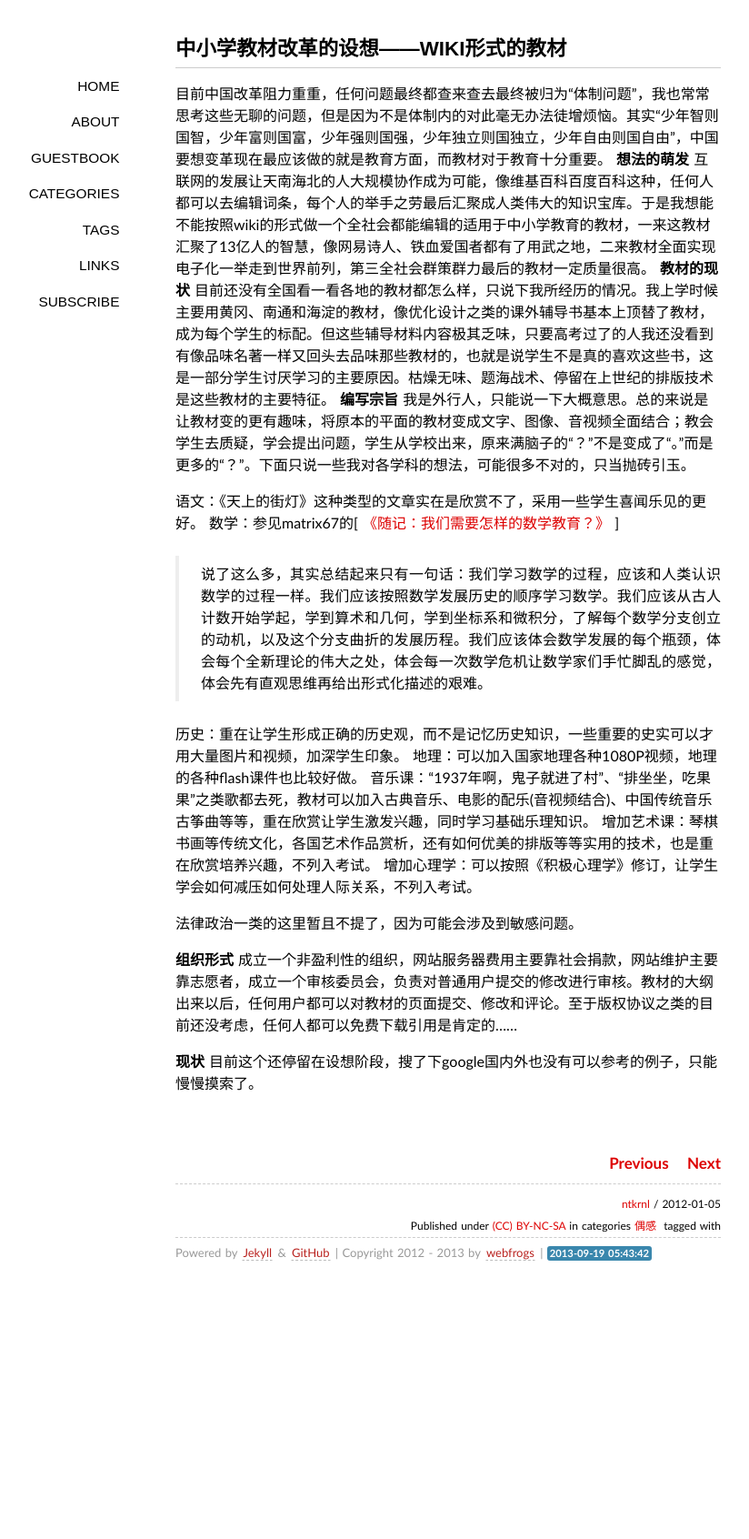
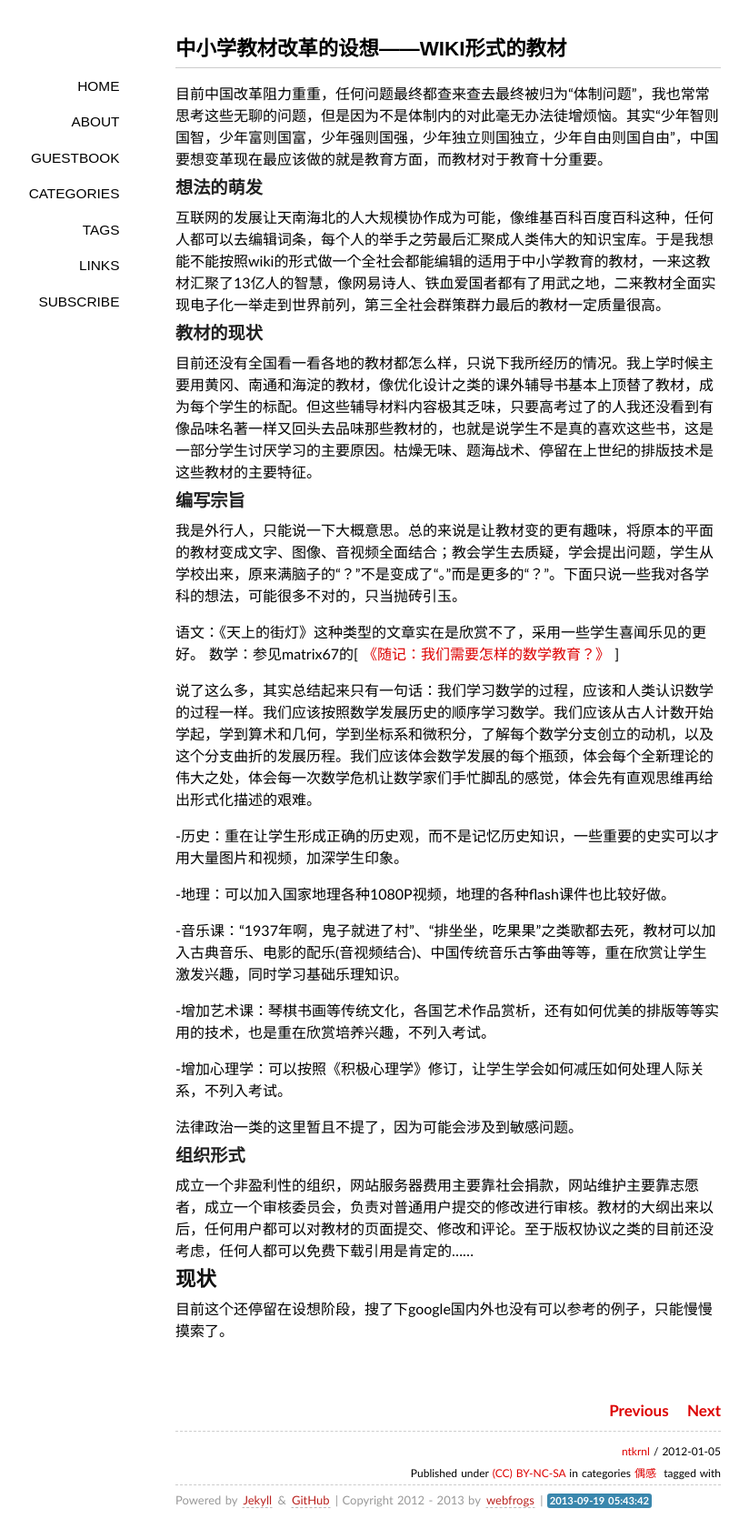
Before and after one commit to ntkrnl/ntkrnl.github.io, a Jekyll site: the page built from _posts/2012-01-05-primary-and-middle-school-textbook-form-of-proposals-for-the-reform-of-wiki-teaching-material.markdown, in a window 1280 px wide. Shown: the whole page at 91% size, without its empty margins (147-971 px from the left). Built offline with Jekyll 4.4.1, drawn with Linux system fonts in a browser that asks for light colours; some web fonts are replaced; Markdown is read by kramdown in place of the engine named in the settings; comment, search, counter and statistics services are not loaded; before the commit the page ends 1420 px from its top, so only the background shows below that; part of the change alters nothing that is shown.

```diff
--- a/_posts/2012-01-05-primary-and-middle-school-textbook-form-of-proposals-for-the-reform-of-wiki-teaching-material.markdown
+++ b/_posts/2012-01-05-primary-and-middle-school-textbook-form-of-proposals-for-the-reform-of-wiki-teaching-material.markdown
@@ -11,31 +11,35 @@ categories:
 ---
 
 目前中国改革阻力重重，任何问题最终都查来查去最终被归为“体制问题”，我也常常思考这些无聊的问题，但是因为不是体制内的对此毫无办法徒增烦恼。其实“少年智则国智，少年富则国富，少年强则国强，少年独立则国独立，少年自由则国自由”，中国要想变革现在最应该做的就是教育方面，而教材对于教育十分重要。
-<!-- more -->
-**想法的萌发**
+
+###想法的萌发
 互联网的发展让天南海北的人大规模协作成为可能，像维基百科百度百科这种，任何人都可以去编辑词条，每个人的举手之劳最后汇聚成人类伟大的知识宝库。于是我想能不能按照wiki的形式做一个全社会都能编辑的适用于中小学教育的教材，一来这教材汇聚了13亿人的智慧，像网易诗人、铁血爱国者都有了用武之地，二来教材全面实现电子化一举走到世界前列，第三全社会群策群力最后的教材一定质量很高。
-**教材的现状**
+###教材的现状
 目前还没有全国看一看各地的教材都怎么样，只说下我所经历的情况。我上学时候主要用黄冈、南通和海淀的教材，像优化设计之类的课外辅导书基本上顶替了教材，成为每个学生的标配。但这些辅导材料内容极其乏味，只要高考过了的人我还没看到有像品味名著一样又回头去品味那些教材的，也就是说学生不是真的喜欢这些书，这是一部分学生讨厌学习的主要原因。枯燥无味、题海战术、停留在上世纪的排版技术是这些教材的主要特征。
-**编写宗旨**
+###编写宗旨
 我是外行人，只能说一下大概意思。总的来说是让教材变的更有趣味，将原本的平面的教材变成文字、图像、音视频全面结合；教会学生去质疑，学会提出问题，学生从学校出来，原来满脑子的“？”不是变成了“。”而是更多的“？”。下面只说一些我对各学科的想法，可能很多不对的，只当抛砖引玉。
 
 语文：《天上的街灯》这种类型的文章实在是欣赏不了，采用一些学生喜闻乐见的更好。
 数学：参见matrix67的[ [《随记：我们需要怎样的数学教育？》](http://www.matrix67.com/blog/archives/4294) ]
 
 
-> 说了这么多，其实总结起来只有一句话：我们学习数学的过程，应该和人类认识数学的过程一样。我们应该按照数学发展历史的顺序学习数学。我们应该从古人计数开始学起，学到算术和几何，学到坐标系和微积分，了解每个数学分支创立的动机，以及这个分支曲折的发展历程。我们应该体会数学发展的每个瓶颈，体会每个全新理论的伟大之处，体会每一次数学危机让数学家们手忙脚乱的感觉，体会先有直观思维再给出形式化描述的艰难。
+说了这么多，其实总结起来只有一句话：我们学习数学的过程，应该和人类认识数学的过程一样。我们应该按照数学发展历史的顺序学习数学。我们应该从古人计数开始学起，学到算术和几何，学到坐标系和微积分，了解每个数学分支创立的动机，以及这个分支曲折的发展历程。我们应该体会数学发展的每个瓶颈，体会每个全新理论的伟大之处，体会每一次数学危机让数学家们手忙脚乱的感觉，体会先有直观思维再给出形式化描述的艰难。
 
 
-历史：重在让学生形成正确的历史观，而不是记忆历史知识，一些重要的史实可以才用大量图片和视频，加深学生印象。
-地理：可以加入国家地理各种1080P视频，地理的各种flash课件也比较好做。
-音乐课：“1937年啊，鬼子就进了村”、“排坐坐，吃果果”之类歌都去死，教材可以加入古典音乐、电影的配乐(音视频结合)、中国传统音乐古筝曲等等，重在欣赏让学生激发兴趣，同时学习基础乐理知识。
-增加艺术课：琴棋书画等传统文化，各国艺术作品赏析，还有如何优美的排版等等实用的技术，也是重在欣赏培养兴趣，不列入考试。
-增加心理学：可以按照《积极心理学》修订，让学生学会如何减压如何处理人际关系，不列入考试。
+-历史：重在让学生形成正确的历史观，而不是记忆历史知识，一些重要的史实可以才用大量图片和视频，加深学生印象。
+
+-地理：可以加入国家地理各种1080P视频，地理的各种flash课件也比较好做。
+
+-音乐课：“1937年啊，鬼子就进了村”、“排坐坐，吃果果”之类歌都去死，教材可以加入古典音乐、电影的配乐(音视频结合)、中国传统音乐古筝曲等等，重在欣赏让学生激发兴趣，同时学习基础乐理知识。
+
+-增加艺术课：琴棋书画等传统文化，各国艺术作品赏析，还有如何优美的排版等等实用的技术，也是重在欣赏培养兴趣，不列入考试。
+
+-增加心理学：可以按照《积极心理学》修订，让学生学会如何减压如何处理人际关系，不列入考试。
 
 法律政治一类的这里暂且不提了，因为可能会涉及到敏感问题。
 
-**组织形式**
+###组织形式
 成立一个非盈利性的组织，网站服务器费用主要靠社会捐款，网站维护主要靠志愿者，成立一个审核委员会，负责对普通用户提交的修改进行审核。教材的大纲出来以后，任何用户都可以对教材的页面提交、修改和评论。至于版权协议之类的目前还没考虑，任何人都可以免费下载引用是肯定的……
 
-**现状**
+##现状
 目前这个还停留在设想阶段，搜了下google国内外也没有可以参考的例子，只能慢慢摸索了。
```
